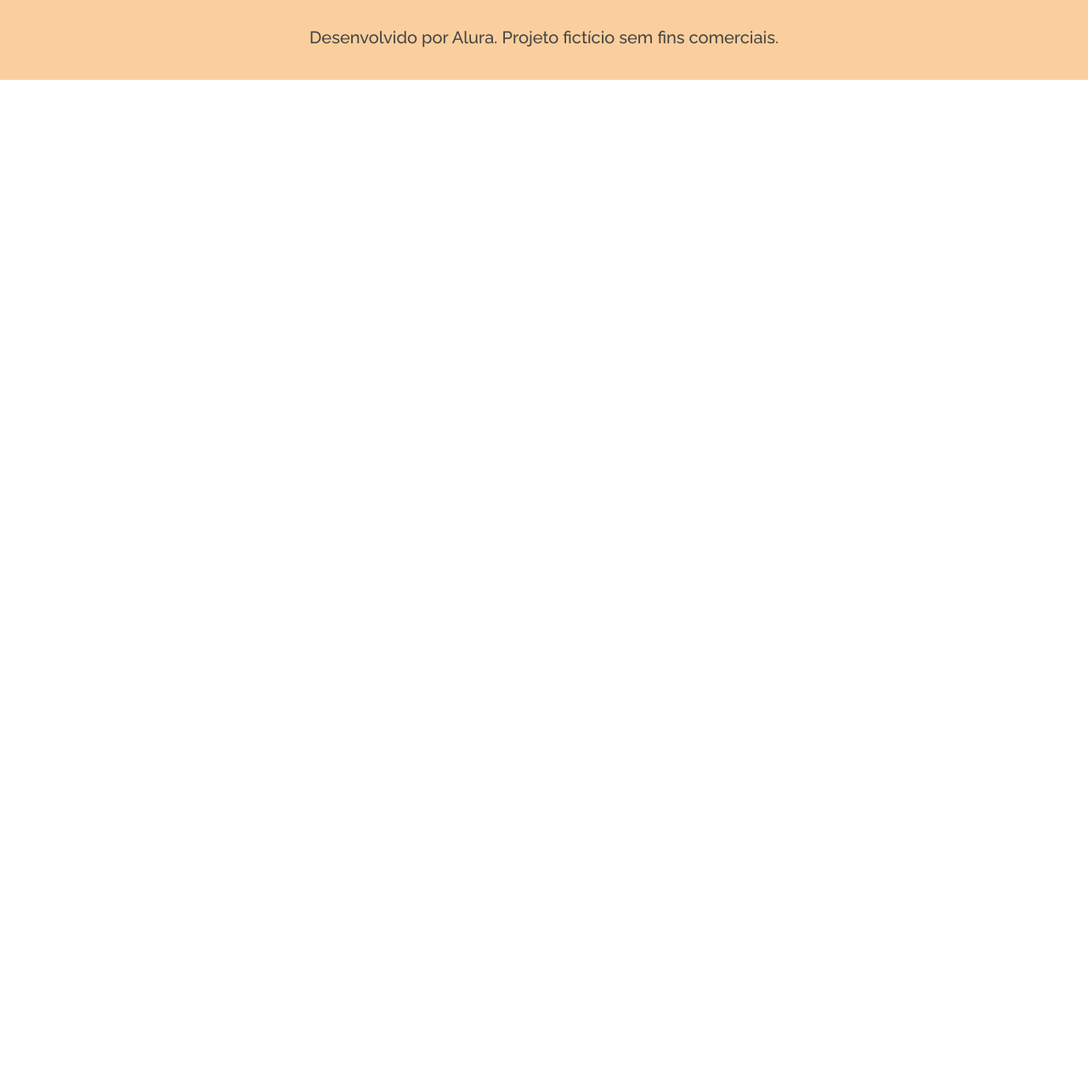
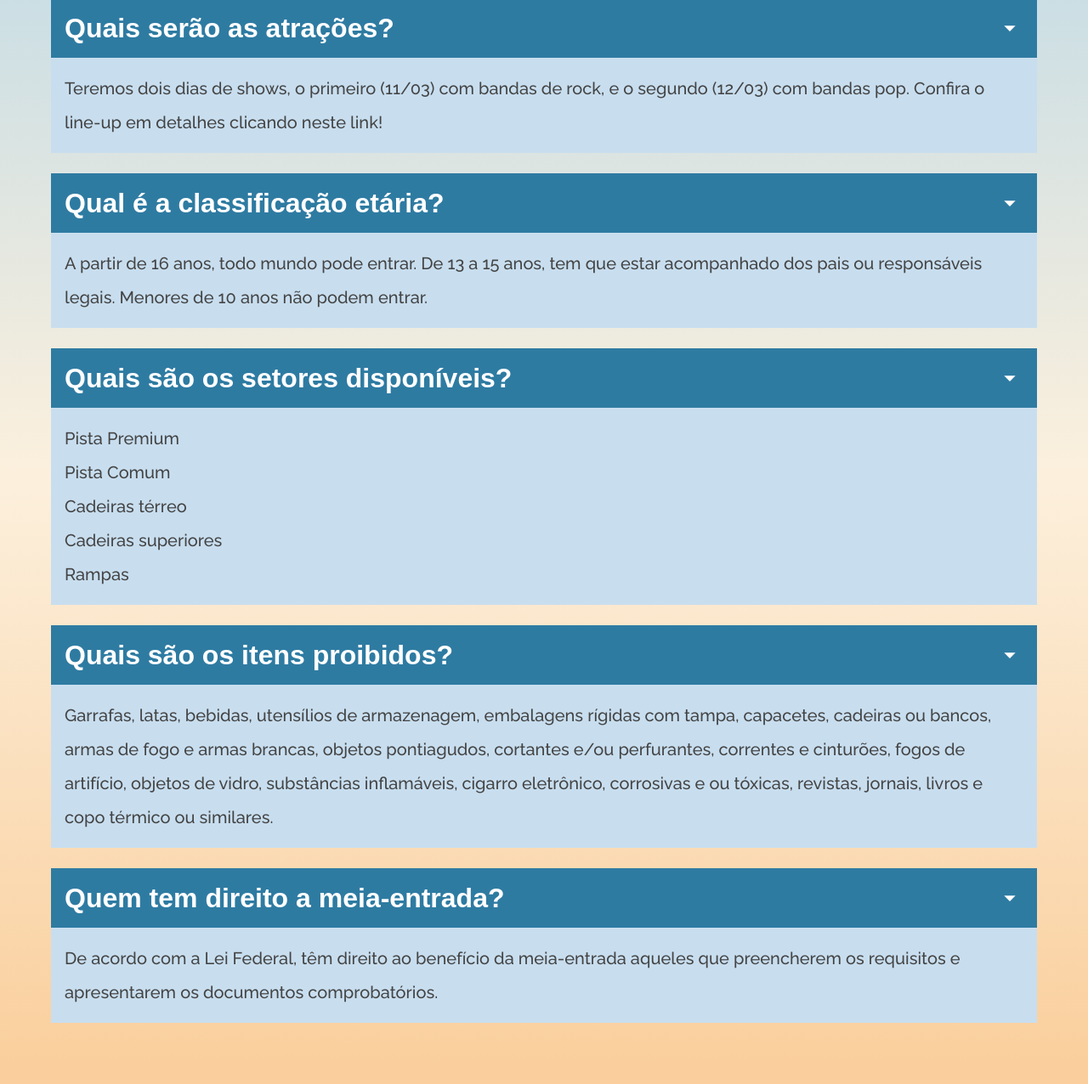
Before and after one commit to bruno-duart/CodeChella, a plain HTML site: page infos.html in a window 1280 px wide. Shown: the part 719-1995 px from the top of the page at 85% size. Before the commit the page ends 813 px from the top, so only its background shows below. Drawn offline with Linux system fonts and the light colour scheme; a web font is replaced by a local one.

Commit message:
Tela de informações finalizada (sem JS)

```diff
--- a/assets/css/infos.css
+++ b/assets/css/infos.css
@@ -1,3 +1,99 @@
 .banner-infos {
     background-image: url("../img/Banner-infos-gerais.png");
 }
+
+.faq {
+    display: flex;
+    flex-direction: column;
+    align-items: center;
+    padding: 48px 24px;
+    gap: 48px;
+}
+
+.faq__titulo {
+    font-family: var(--fonte-titulos);
+    font-weight: 400;
+    font-size: 32px;
+    line-height: 42px;
+    color: var(--cinza);
+    text-align: center;
+}
+
+.faq__lista {
+    display: flex;
+    flex-direction: column;
+    align-items: flex-start;
+    padding: 0;
+    gap: 8px;
+}
+
+.faq__lista__item {
+    width: 100%;
+}
+
+.accordion {
+    display: flex;
+    flex-direction: row;
+    justify-content: space-between;
+    align-items: center;
+    padding: 16px;
+    width: 100%;
+    background-color: var(--azul-escuro);
+    color: var(--branco);
+    border: none;
+}
+
+.faq__lista__titulo {
+    font-weight: 700;
+    font-size: 32px;
+    line-height: 38px;
+    text-align: left;
+}
+
+.faq__lista__arrow-down {
+    background-image: url("../img/arrow_drop_down.svg");
+    background-repeat: no-repeat;
+    background-position: center;
+    width: 32px;
+    height: 32px;
+}
+
+.panel {
+    background-color: var(--azul-claro);
+    padding: 16px;
+}
+
+.panel p {
+    font-weight: 500;
+    font-size: 20px;
+    line-height: 40px;
+    color: var(--cinza);
+}
+
+.panel li {
+    font-weight: 500;
+    font-size: 20px;
+    line-height: 40px;
+    color: var(--cinza);
+}
+
+@media (min-width: 760px) {
+    .faq {
+        padding: 48px 60px;
+        gap: 48px;
+    }
+
+    .faq__lista {
+        gap: 24px;
+    }
+}
+
+@media (min-width: 1440px) {
+    .faq {
+        padding: 48px 120px;
+    }
+
+    .faq__lista {
+        max-width: 996px;
+    }
+}
--- a/assets/css/style.css
+++ b/assets/css/style.css
@@ -9,6 +9,7 @@
 @import url('https://fonts.googleapis.com/css2?family=Calistoga&family=Raleway:wght@500;700;800&display=swap');
 
 :root {
+    --azul-claro: #C8DEEF;
     --azul-escuro: #2E7BA2;
     --amarelo: #FACF9D;
     --mostarda: #DF9010;
--- a/infos.html
+++ b/infos.html
@@ -31,7 +31,98 @@
     <section class="banner banner-infos">
         <h2 class="banner__titulo">Informações Gerais</h2>
     </section>
-
+    <main>
+        <section class="faq">
+            <h2 class="faq__titulo">Perguntas Frequentes:</h2>
+            <div class="faq__lista">
+                <div class="faq__lista__item">
+                    <button class="accordion">
+                        <span class="faq__lista__titulo">
+                            Quais serão as atrações?
+                        </span>
+                        <span class="faq__lista__arrow-down"></span>
+                    </button>
+                    <div class="panel">
+                        <p>
+                            Teremos dois dias de shows, o primeiro (11/03) com bandas de rock, e o segundo (12/03) com
+                            bandas
+                            pop.
+                            Confira o line-up em detalhes clicando neste link!
+                        </p>
+                    </div>
+                </div>
+                <div class="faq__lista__item">
+                    <button class="accordion">
+                        <span class="faq__lista__titulo">
+                            Qual é a classificação etária?
+                        </span>
+                        <span class="faq__lista__arrow-down"></span>
+                    </button>
+                    <div class="panel">
+                        <p>
+                            A partir de 16 anos, todo mundo pode entrar. De 13 a 15 anos, tem que estar acompanhado dos
+                            pais
+                            ou
+                            responsáveis legais. Menores de 10 anos não podem entrar.
+                        </p>
+                    </div>
+                </div>
+                <div class="faq__lista__item">
+                    <button class="accordion">
+                        <span class="faq__lista__titulo">
+                            Quais são os setores disponíveis?
+                        </span>
+                        <span class="faq__lista__arrow-down"></span>
+                    </button>
+                    <div class="panel">
+                        <ul>
+                            <li>Pista Premium</li>
+                            <li>Pista Comum</li>
+                            <li>Cadeiras térreo</li>
+                            <li>Cadeiras superiores</li>
+                            <li>Rampas</li>
+                        </ul>
+                    </div>
+                </div>
+                <div class="faq__lista__item">
+                    <button class="accordion">
+                        <span class="faq__lista__titulo">
+                            Quais são os itens proibidos?</span>
+                        <span class="faq__lista__arrow-down"></span>
+                    </button>
+                    <div class="panel">
+                        <p>
+                            Garrafas, latas, bebidas, utensílios de armazenagem, embalagens rígidas com tampa,
+                            capacetes,
+                            cadeiras
+                            ou bancos, armas de fogo e armas brancas, objetos pontiagudos, cortantes e/ou perfurantes,
+                            correntes
+                            e
+                            cinturões, fogos de artifício, objetos de vidro, substâncias inflamáveis, cigarro
+                            eletrônico,
+                            corrosivas
+                            e ou tóxicas, revistas, jornais, livros e copo térmico ou similares.
+                        </p>
+                    </div>
+                </div>
+                <div class="faq__lista__item">
+                    <button class="accordion">
+                        <span class="faq__lista__titulo">
+                            Quem tem direito a meia-entrada?
+                        </span>
+                        <span class="faq__lista__arrow-down"></span>
+                    </button>
+                    <div class="panel">
+                        <p>
+                            De acordo com a Lei Federal, têm direito ao benefício da meia-entrada aqueles que
+                            preencherem os
+                            requisitos e apresentarem os documentos comprobatórios.
+                        </p>
+                    </div>
+                </div>
+            </div>
+        </section>
+    </main>
     <footer class="rodape">
         <div class="rodape__container">
             <div class="rodape__container__item rodape__codechella">
```
Also changed, not shown: assets/img/arrow_drop_down.svg (added).
